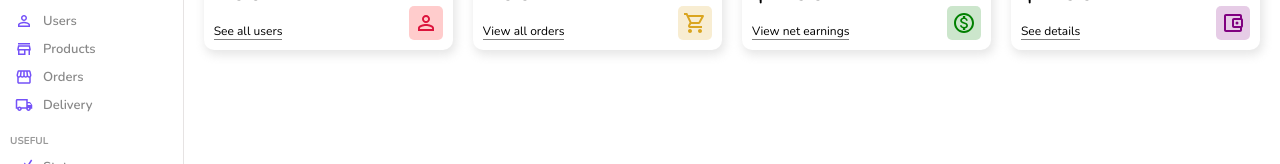
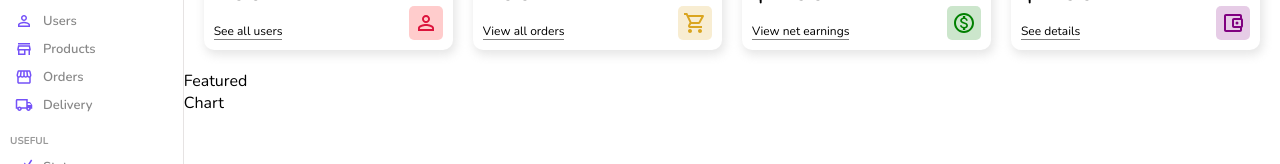
Before and after one commit to MiltonDevSis/React_Dashboard, a React (Create React App) app: page / in a window 1280 px wide. Shown: the part 141-305 px from the top of the page. Built offline with nearby package versions, Linux system fonts and the light colour scheme.

Commit message:
Create structure for the chart and featured

```diff
--- /dev/null
+++ b/src/components/chart/Chart.jsx
@@ -0,0 +1,9 @@
+import "./chart.scss";
+
+const Chart = () => {
+  return (
+    <div className="chart">Chart</div>
+  )
+}
+
+export default Chart
--- /dev/null
+++ b/src/components/featured/Featured.jsx
@@ -0,0 +1,9 @@
+import "./featured.scss";
+
+const Featured = () => {
+  return (
+    <div className="featured">Featured</div>
+  )
+}
+
+export default Featured
--- a/src/pages/home/Home.jsx
+++ b/src/pages/home/Home.jsx
@@ -1,3 +1,5 @@
+import Featured from "../../components/featured/Featured";
+import Chart from "../../components/chart/Chart";
 import Navbar from "../../components/navbar/Navbar";
 import Sidebar from "../../components/sidebar/Sidebar";
 import Widget from "../../components/widget/Widget";
@@ -15,6 +17,10 @@
           <Widget type="earning"/>
           <Widget type="balance"/>
         </div>
+        <div className="charts">
+          <Featured/>
+          <Chart/>
+        </div>
       </div>
     </div>
   );
```
Also changed, not shown: src/components/chart/chart.scss (added), src/components/featured/featured.scss (added).
